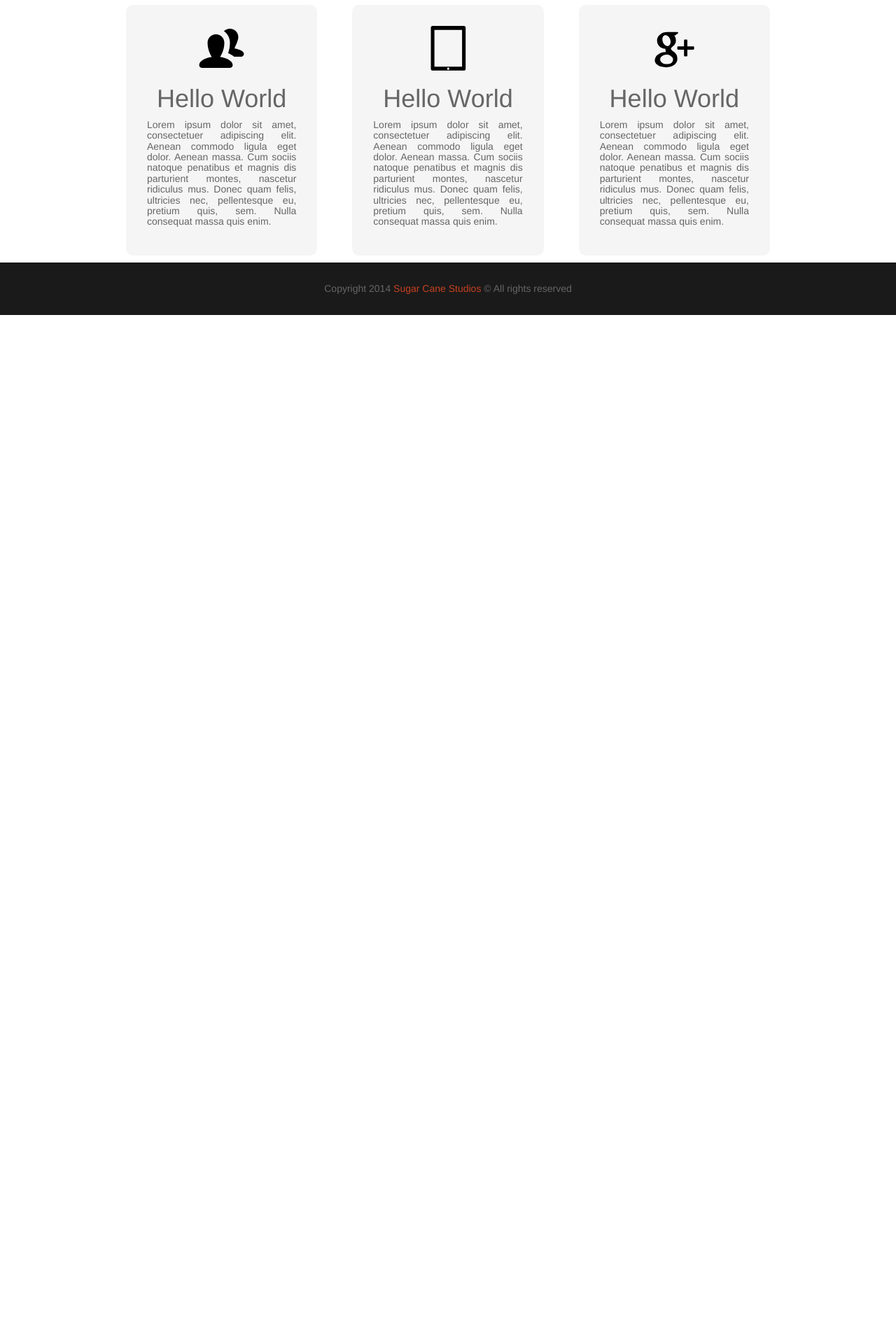
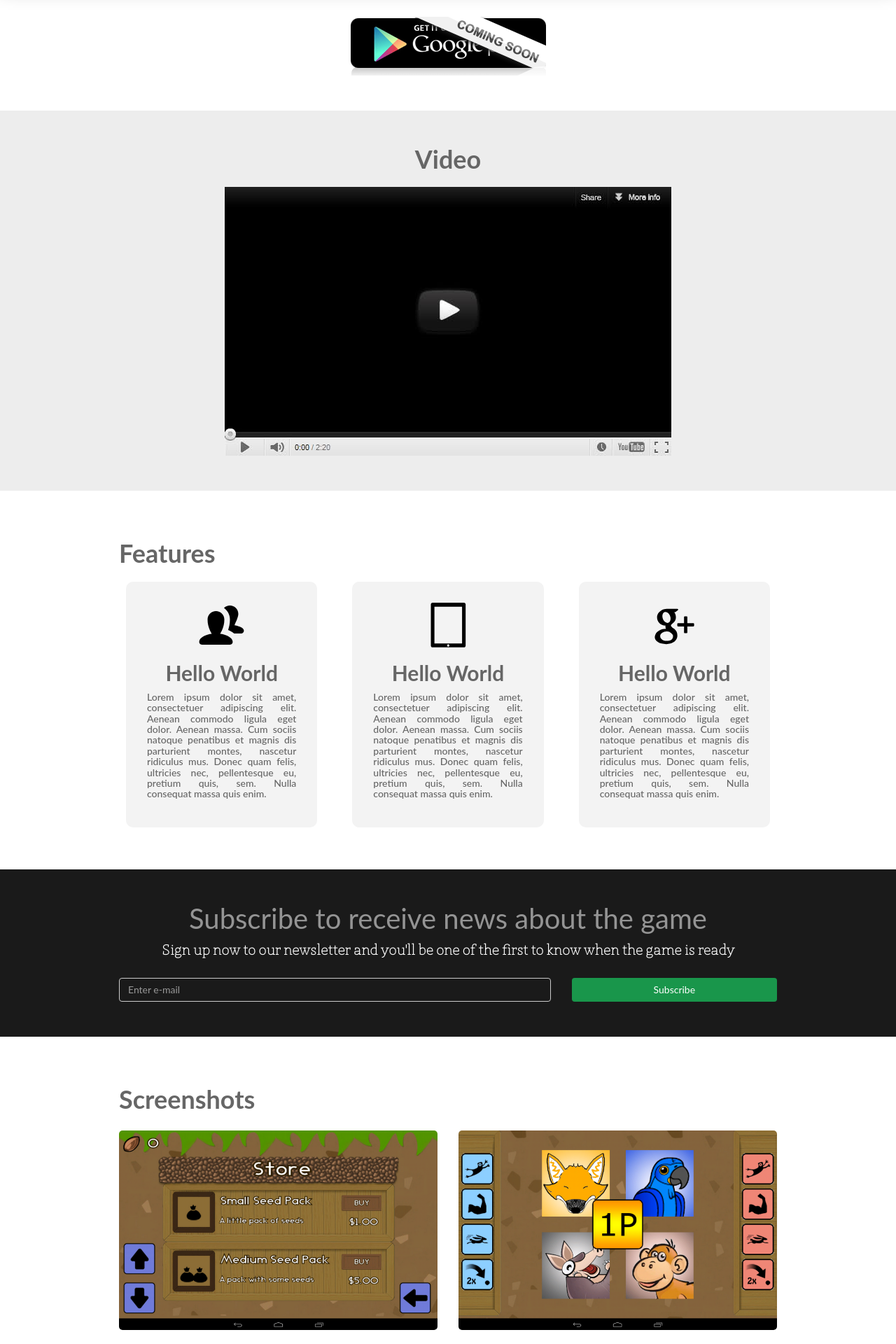
Before and after one commit to yurifariasg/ArretadoGames, a Flask app: page / in a window 1280 px wide. Shown: the part 520-2440 px from the top of the page at 70% size. Before the commit the page ends 970 px from the top, so only its background shows below. Run offline with Flask 2, Linux system fonts and the light colour scheme; some libraries are stand-ins or nearby versions.

Commit message:
Added screenshots and subscribe sections

```diff
--- a/index.html
+++ b/index.html
@@ -1,7 +1,7 @@
 <!DOCTYPE html>
 <html>
   <head>
-    <title>Sugar Cane Studios</title>
+    <title>Sugar Kane Studios</title>
     <meta name="viewport" content="width=device-width, initial-scale=1.0">
 
     <link href="static/css/bootstrap.min.css" rel="stylesheet" media="screen">
@@ -28,10 +28,16 @@
               <h1>Hello World</h1>
               <h5>Lorem ipsum dolor sit amet, consectetuer adipiscing elit. Aenean commodo ligula eget dolor. Aenean massa. Cum sociis natoque penatibus et magnis dis parturient montes, nascetur ridiculus mus. Donec quam felis, ultricies nec, pellentesque eu, pretium quis, sem. Nulla consequat massa quis enim.</h5>
             </div>
-            <div class="row center">
-              <img src="static/img/fb_icon.png" style="max-height:100%;" alt="">
-              <img src="static/img/twitter_icon.png" style="max-height:100%;" alt="">
-              <img src="static/img/gplus_icon.png" style="max-height:100%;" alt="">
+            <div class="row center social">
+              <div class="col-xs-offset-3 col-xs-2">
+                <img src="static/img/fb_icon.png" style="max-height:100%;" alt="">
+              </div>
+              <div class="col-xs-2">
+                <img src="static/img/twitter_icon.png" style="max-height:100%;" alt="">
+              </div>
+              <div class="col-xs-2">
+                <img src="static/img/gplus_icon.png" style="max-height:100%;" alt="">
+              </div>
             </div>
           </div>
           <div class="col-xs-11 col-md-6 center">
@@ -44,6 +50,14 @@
       <div class="wrapper">
         <div class="center">
           <img src="static/img/bt_gplay_coming_soon.png" style="max-height:100%;" alt="">
+        </div>
+      </div>
+    </section>
+    <section id="video">
+      <div class="wrapper">
+        <h1>Video</h1>
+        <div class="center">
+          <img src="static/img/youtube-embedded-video.jpg" style="width: 600; height: 380;" alt="">
         </div>
       </div>
     </section>
@@ -79,9 +93,55 @@
       </div>
     </section>
 
+    <section id="subscribe">
+      <div class="wrapper">
+        <div class="center">
+          <div class="subscribe-text-content">
+            <span class="larger">Subscribe to receive news about the game</span>
+            <span class="smaller"><b>Sign up now to our newsletter and you'll be one of the first to know when the game is ready</b></span>
+          </div>
+          <div class="row">
+            <div class="col-md-8">
+              <input class="form-control" type="text" placeholder="Enter e-mail">
+            </div>
+            <div class="col-md-4">
+              <button type="button" class="btn btn-primary">Subscribe</button>
+            </div>
+          </div>
+        </div>
+      </div>
+    </section>
+
+    <section id="screenshots">
+      <div class="wrapper">
+        <h1>Screenshots</h1>
+        <div class="row">
+          <div>
+            <div class="col-md-6">
+                <a href="static/img/screenshot1.png" target="_blank"><img src="static/img/screenshot1.png" alt=""/></a>
+            </div>
+            <div class="col-md-6">
+                <img src="static/img/screenshot2.png" alt=""/>
+            </div>
+          </div>
+        </div>
+        <div class="row">
+          <div>
+            <div class="col-md-6">
+                <img src="static/img/screenshot3.png" alt=""/>
+            </div>
+            <div class="col-md-6">
+                <img src="static/img/screenshot1.png" alt=""/>
+            </div>
+          </div>
+        </div>
+      </div>
+    </section>
+
     <section id="footer">
-      <h5>Copyright 2014 <a href="#">Sugar Cane Studios</a> © All rights reserved</h5>
-
+      <div class="center">
+        <h5>Copyright 2014 <a href="#">Sugar Kane Studios</a> © All rights reserved</h5>
+      </div>
     </section>
 
   </body>
--- a/static/css/style.css
+++ b/static/css/style.css
@@ -11,6 +11,12 @@ table, caption, tr, td, footer, header {
   font: inherit;
   vertical-align: baseline;
 }*/
+
+@font-face {
+    font-family: "st-marie-thin";
+    src: local("StMarieThin"), url("../fonts/stmarie-thin.otf");/* format("truetype");*/
+}
+
 footer, header, menu, nav, section {
   display: block;
 }
@@ -33,15 +39,18 @@ a:hover {  text-decoration:none; }
 {
 margin-left:auto;
 margin-right:auto;
-width:50%;
-/*background-color:#b0e0e6;*/
+text-align: center;
+margin: auto;
 }
 
 body {
-  font-family: "Helvetica Neue", Helvetica, Arial, sans-serif;
-  size:14px;
-  line-height:1.6em;
+  /*font-family: "Helvetica Neue", Helvetica, Arial, sans-serif;*/
+  font-family: "Lato", sans-serif;
   color:#666666;
+}
+
+h1 {
+  font-weight: bold;
 }
 
 .wrapper { width:940px; margin:0 auto; }
@@ -81,13 +90,21 @@ body {
 section#intro{
   background:url(../img/forest_bg.jpg) 50% 0 no-repeat fixed;
   color: #fff;
-  /*min-height: 300px;*/
   max-height: 650px;
   height:auto;
-  /*margin: 0 auto;
-  padding: 0;*/
   box-shadow: 0px 5px 30px #888888;
-  padding: 50px 0px 50px 0px;
+  padding: 130px 0px 130px 0px;
+}
+
+section#intro h1 {
+  text-align: left;
+}
+
+section#intro .social {
+  margin-top: 30px;
+}
+
+section#features {
 }
 
 
@@ -95,17 +112,12 @@ section#intro{
   text-align: justify;
 }
 
-section#cta .center {
-  padding: 30px 0px 0px 0px;
-  width: 30%;
-}
-
 .box {
   max-width: 400px;
 }
 
 .box .box-content {
-  background: #F5F5F5; /*#F5F5F5;*/
+  background: #F3F3F3;
   margin: 10px 10px 10px 10px;
   padding: 30px 30px 30px 30px;
   border-radius: 10px;
@@ -113,6 +125,7 @@ section#cta .center {
 
 .box h1 {
   text-align: center;
+  font-size: 30px;
 }
 
 .box h5 {
@@ -128,11 +141,71 @@ section#cta .center {
 section#footer {
   background: #1a1a1a;
   color: #666666;
-  text-align: center;
-  /*height: 100px;*/
   padding: 20px 20px 20px 20px
 }
 
 section#footer a {
-  color: #c64121;
+  color: #21C67D;
 }
+
+section#video {
+  background: #EDEDED;
+}
+
+section#video h1 {
+  margin: 0px 0px 20px 0px;
+  text-align: center;
+}
+
+section {
+  padding: 50px 0px 50px 0px;
+}
+
+section#subscribe {
+  background: #1a1a1a;
+  color: #949494;
+}
+
+section#subscribe .larger {
+  display: block;
+  font-size: 40px;
+}
+
+section#subscribe .smaller {
+  display: block;
+  font-size: 20px;
+  font-family: "st-marie-thin";
+  color: #FFFFFF;
+  margin: 15px 0px 0px 0px;
+}
+
+section#subscribe .form-control {
+  background: transparent;
+}
+
+section#subscribe .btn-primary {
+  color: #FFFFFF;
+  background: #19964B;
+  border-color: transparent;
+  width: 100%;
+}
+
+section#subscribe .form-control:focus {
+  border-color: #000000;
+  -webkit-box-shadow: inset 0 1px 1px rgba(0,0,0,.075),0 0 8px rgba(255, 255, 255, 1);
+  box-shadow: inset 0 1px 1px rgba(0,0,0,.075),0 0 8px rgba(255, 255, 255, 1);
+}
+
+section#subscribe .subscribe-text-content {
+  padding: 0px 0px 30px 0px;
+}
+
+section#screenshots img {
+  width: 100%;
+  height: auto;
+  border-radius: 5px;
+}
+
+section#screenshots .row {
+  padding: 15px 0px 15px 0px;
+}
```
Also changed, not shown: static/fonts/stmarie-thin.otf (added), static/img/screenshot1.png (added), static/img/screenshot2.png (added), static/img/screenshot3.png (added), static/img/youtube-embedded-video.jpg (added).
